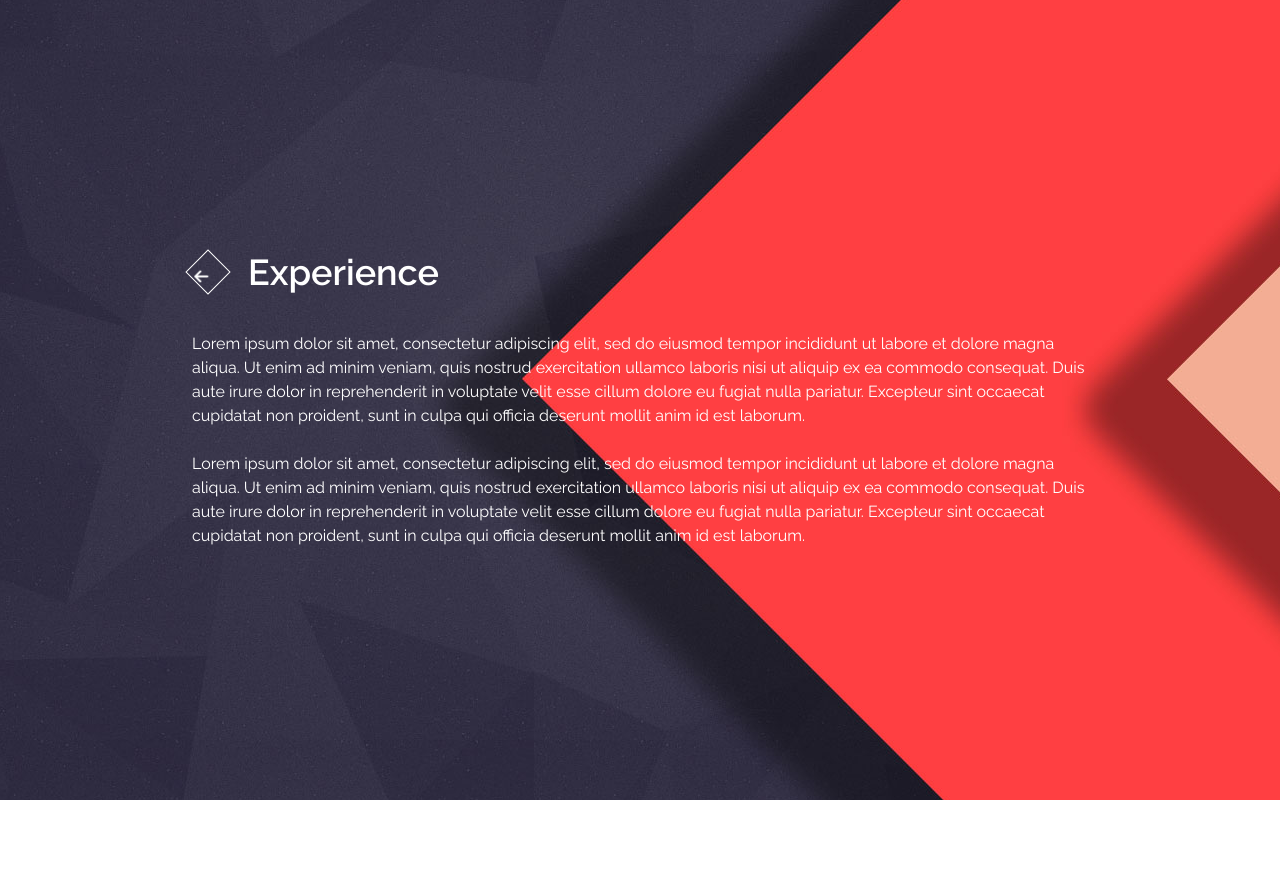
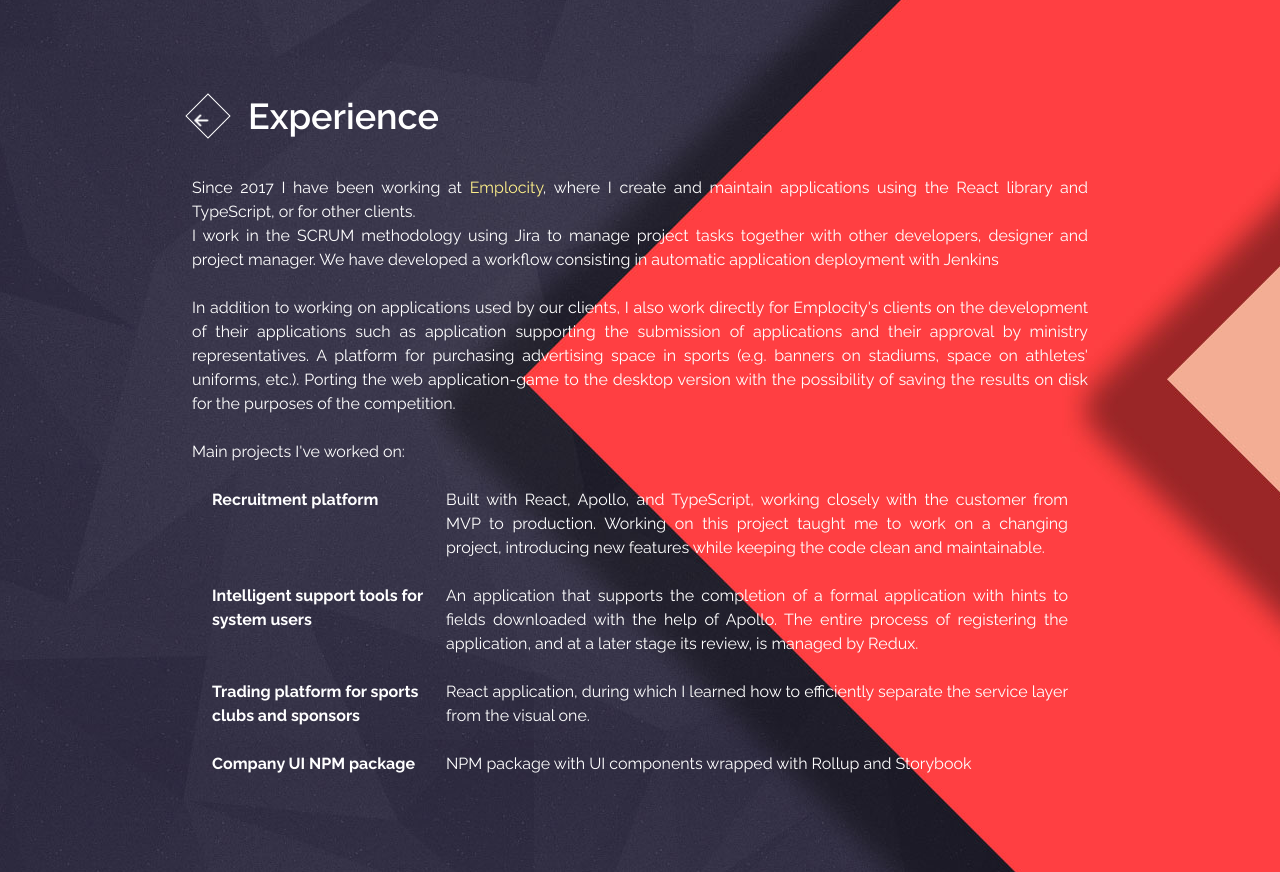
Before and after one commit to pbroniarczyk/Portfolio, a Next.js app: page /experience in a window 1280 px wide. Before the commit the page ends 800 px from the top, so only its background shows below. Built offline with nearby package versions, Linux system fonts and the light colour scheme.

Commit message:
Added initial copy for view pages

```diff
--- a/src/app/about/page.tsx
+++ b/src/app/about/page.tsx
@@ -7,35 +7,45 @@ import ProfileImg from "@/assets/images/profile-photo.png";
 
 export default function About() {
   return (
-    <div className="view__about">
+    <div className="view__about max-w-4xl flex items-start gap-16">
+      <div className="view__content ">
         <div className="view__navigation flex justify-start gap-6 items-center mb-10 ">
           <Headline label="about" />
           <SquareLink direction="RIGHT" label="back" link="/" variant="SMALL" />
         </div>
 
-      <section className="flex items-start gap-6 max-w-4xl">
+        <section className="max-w-4xl">
           <div className="bio__content flex flex-col gap-6">
             <p>
-            Lorem ipsum dolor sit amet, consectetur adipiscing elit, sed do eiusmod tempor
-            incididunt ut labore et dolore magna aliqua. Ut enim ad minim veniam, quis nostrud
-            exercitation ullamco laboris nisi ut aliquip ex ea commodo consequat. Duis aute irure
-            dolor in reprehenderit in voluptate velit esse cillum dolore eu fugiat nulla pariatur.
-            Excepteur sint occaecat cupidatat non proident, sunt in culpa qui officia deserunt
-            mollit anim id est laborum.
+              Hello Wo... <br />
+              Hi! My name is Paweł and (...)
+            </p>
+            <p>
+              My interest in web development started way back when I played around with page styles
+              for my band's MaySpace page. Add a couple years and I started being serious about it
+              when I started learning HTML, CSS and JS (the classics). Since 2017, I build
+              interfaces and applications at Emplocity.
             </p>
 
-          <p>
-            Lorem ipsum dolor sit amet, consectetur adipiscing elit, sed do eiusmod tempor
-            incididunt ut labore et dolore magna aliqua. Ut enim ad minim veniam, quis nostrud
-            exercitation ullamco laboris nisi ut aliquip ex ea commodo consequat. Duis aute irure
-            dolor in reprehenderit in voluptate velit esse cillum dolore eu fugiat nulla pariatur.
-            Excepteur sint occaecat cupidatat non proident, sunt in culpa qui officia deserunt
-            mollit anim id est laborum.
-          </p>
+            <div className="flex gap-16 mx-auto">
+              <ul className="list-disc pl-4">
+                <p className="ml-[-16px]">Tech stack:</p>
+                <li>JavaScript (ES6+)</li>
+                <li>React</li>
+                <li>TypeScript</li>
+              </ul>
+
+              <ul className="list-disc pl-4">
+                <p className="ml-[-16px]">For fun (aka still learning):</p>
+                <li>Node.js</li>
+                <li>Next.js</li>
+              </ul>
+            </div>
+          </div>
+        </section>
       </div>
 
-        <Image src={ProfileImg} width={150} height={150} alt="Paweł Broniarczyk" />
-      </section>
+      <Image src={ProfileImg} width={150} height={150} alt="profile image" />
     </div>
   );
 }
--- a/src/app/experience/page.tsx
+++ b/src/app/experience/page.tsx
@@ -12,22 +12,60 @@ export default function Experience() {
       <section className="flex items-start gap-6 max-w-4xl">
         <div className="bio__content flex flex-col gap-6">
           <p>
-            Lorem ipsum dolor sit amet, consectetur adipiscing elit, sed do eiusmod tempor
-            incididunt ut labore et dolore magna aliqua. Ut enim ad minim veniam, quis nostrud
-            exercitation ullamco laboris nisi ut aliquip ex ea commodo consequat. Duis aute irure
-            dolor in reprehenderit in voluptate velit esse cillum dolore eu fugiat nulla pariatur.
-            Excepteur sint occaecat cupidatat non proident, sunt in culpa qui officia deserunt
-            mollit anim id est laborum.
+            Since 2017 I have been working at{" "}
+            <a
+              href="https://emplocity.com/en/"
+              className="marked hover:underline"
+              target="_blank"
+              rel="noopener"
+            >
+              Emplocity
+            </a>
+            , where I create and maintain applications using the React library and TypeScript, or
+            for other clients. <br />I work in the SCRUM methodology using Jira to manage project
+            tasks together with other developers, designer and project manager. We have developed a
+            workflow consisting in automatic application deployment with Jenkins
           </p>
 
           <p>
-            Lorem ipsum dolor sit amet, consectetur adipiscing elit, sed do eiusmod tempor
-            incididunt ut labore et dolore magna aliqua. Ut enim ad minim veniam, quis nostrud
-            exercitation ullamco laboris nisi ut aliquip ex ea commodo consequat. Duis aute irure
-            dolor in reprehenderit in voluptate velit esse cillum dolore eu fugiat nulla pariatur.
-            Excepteur sint occaecat cupidatat non proident, sunt in culpa qui officia deserunt
-            mollit anim id est laborum.
+            In addition to working on applications used by our clients, I also work directly for
+            Emplocity's clients on the development of their applications such as application
+            supporting the submission of applications and their approval by ministry
+            representatives. A platform for purchasing advertising space in sports (e.g. banners on
+            stadiums, space on athletes' uniforms, etc.). Porting the web application-game to the
+            desktop version with the possibility of saving the results on disk for the purposes of
+            the competition.
           </p>
+
+          <p>Main projects I've worked on:</p>
+
+          <div className="grid grid-cols-4 gap-y-6 px-5">
+            <h4 className="font-bold text-l text-left">Recruitment platform</h4>
+            <p className="col-span-3 ml-5">
+              Built with React, Apollo, and TypeScript, working closely with the customer from MVP
+              to production. Working on this project taught me to work on a changing project,
+              introducing new features while keeping the code clean and maintainable.
+            </p>
+            <h4 className="font-bold text-l text-left">
+              Intelligent support tools for system users
+            </h4>
+            <p className="col-span-3 ml-5">
+              An application that supports the completion of a formal application with hints to
+              fields downloaded with the help of Apollo. The entire process of registering the
+              application, and at a later stage its review, is managed by Redux.
+            </p>
+            <h4 className="font-bold text-l text-left">
+              Trading platform for sports clubs and sponsors
+            </h4>
+            <p className="col-span-3 ml-5">
+              React application, during which I learned how to efficiently separate the service
+              layer from the visual one.
+            </p>
+            <h4 className="font-bold text-l text-left">Company UI NPM package</h4>
+            <p className="col-span-3 ml-5">
+              NPM package with UI components wrapped with Rollup and Storybook
+            </p>
+          </div>
         </div>
       </section>
     </div>
--- a/src/app/globals.scss
+++ b/src/app/globals.scss
@@ -13,6 +13,7 @@
 body {
   color: var(--color-white);
   overflow: hidden;
+  text-align: justify;
 
   .view {
     opacity: 0;
--- /dev/null
+++ b/src/app/loading.tsx
@@ -0,0 +1,5 @@
+import React from "react";
+
+export default function loading() {
+  return <div>loading</div>;
+}
--- a/src/components/SocialLink/SocialLink.tsx
+++ b/src/components/SocialLink/SocialLink.tsx
@@ -12,7 +12,7 @@ type Props = {
 const SocialLink: FC<Props> = ({ icon, link, name }) => {
   return (
     <a href={link} target="_blank" rel="noopener" className="flex gap-2 items-center group">
-      <Image src={icon} width={10} height={10} alt={name} />
+      <Image src={icon} alt={name} className="w-[10px] h-[10px]" />
       <span className="group-hover:underline">{name}</span>
     </a>
   );
```
Lines whose indentation alone changed are shown as unchanged.
